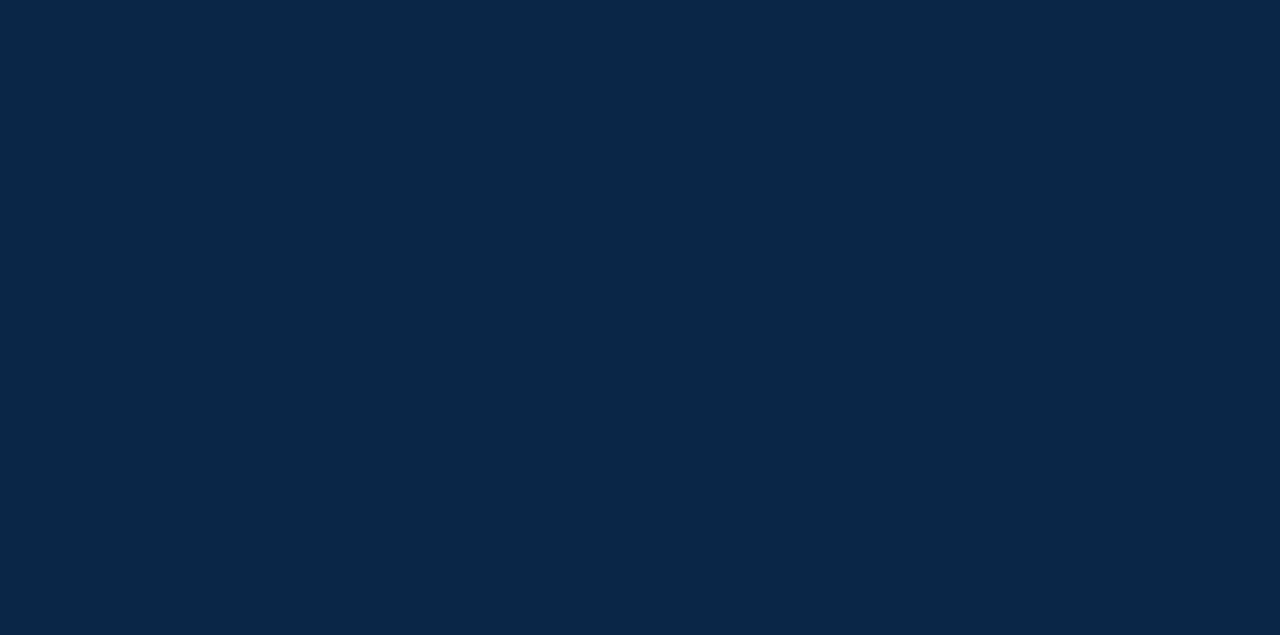
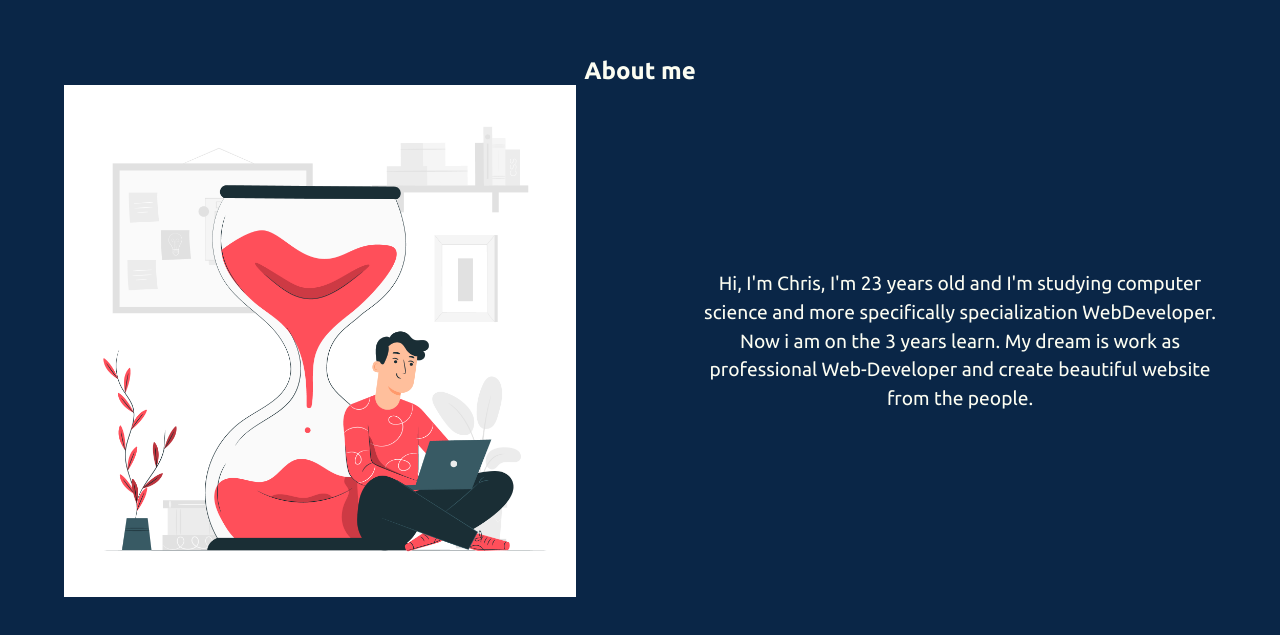
Before and after one commit to Kry765/Portfolio, a React (Create React App) app: page / in a window 1280 px wide. Shown: the part 743-1378 px from the top of the page. Before the commit the page ends 800 px from the top, so only its background shows below. Built offline with nearby package versions, Linux system fonts and the light colour scheme.

Commit message:
change menu

```diff
--- a/src/App.js
+++ b/src/App.js
@@ -16,10 +16,10 @@ function App() {
 				</nav>
 				<Header id='Header' />
 			</header>
-			{/* <main> */}
-			{/* <section>
+			<main>
+			<section>
 				<Aboutme id='Aboutme' />
-			</section> */}
+			</section>
 			{/* <section> */}
 			{/* <Skills id='Skills' /> */}
 			{/* </section> */}
@@ -29,7 +29,7 @@ function App() {
 			{/* <section> */}
 			{/* <Contact id='Contact' /> */}
 			{/* </section> */}
-			{/* </main> */}
+			</main>
 			{/* <footer> */}
 			{/* <Footer /> */}
 			{/* </footer> */}
```
